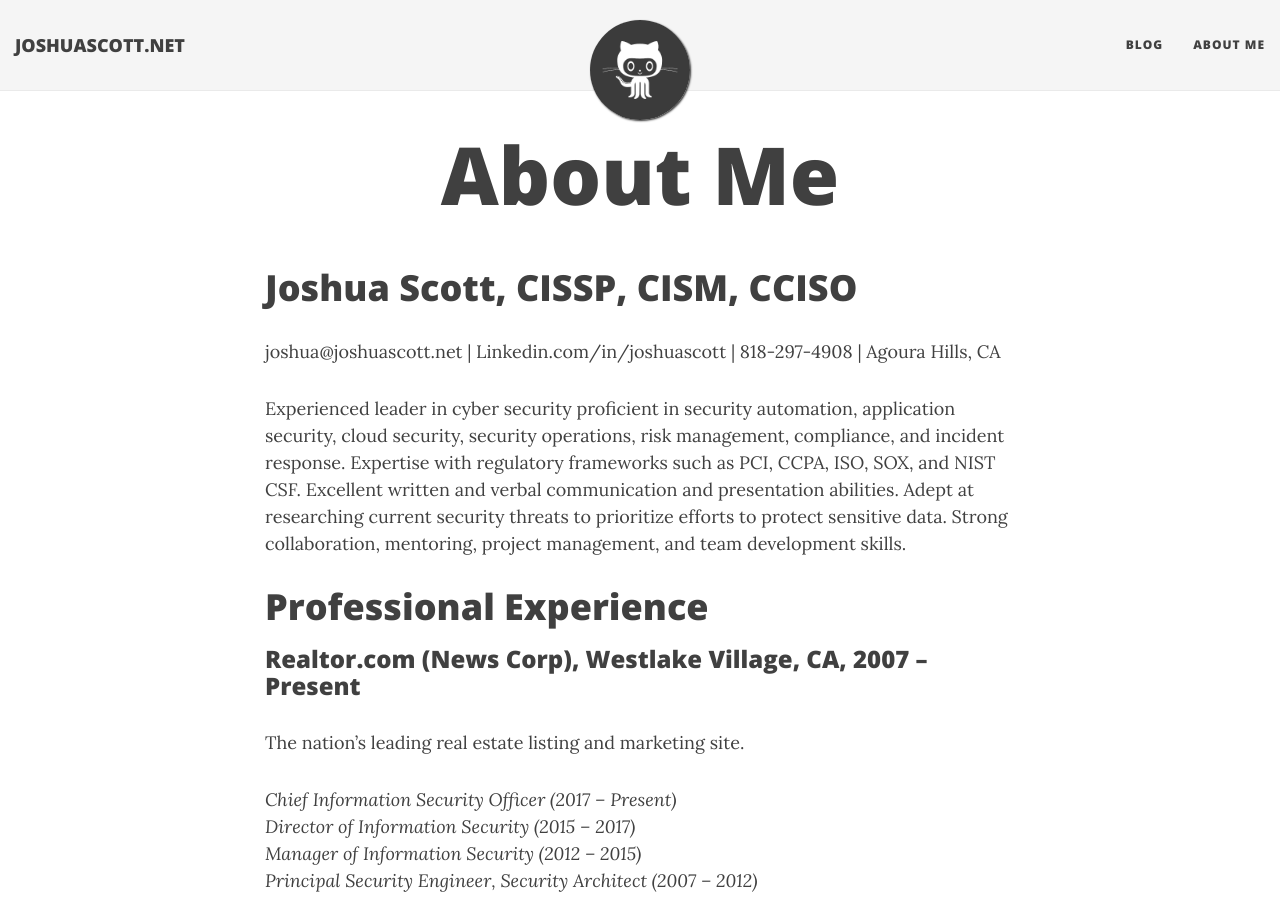
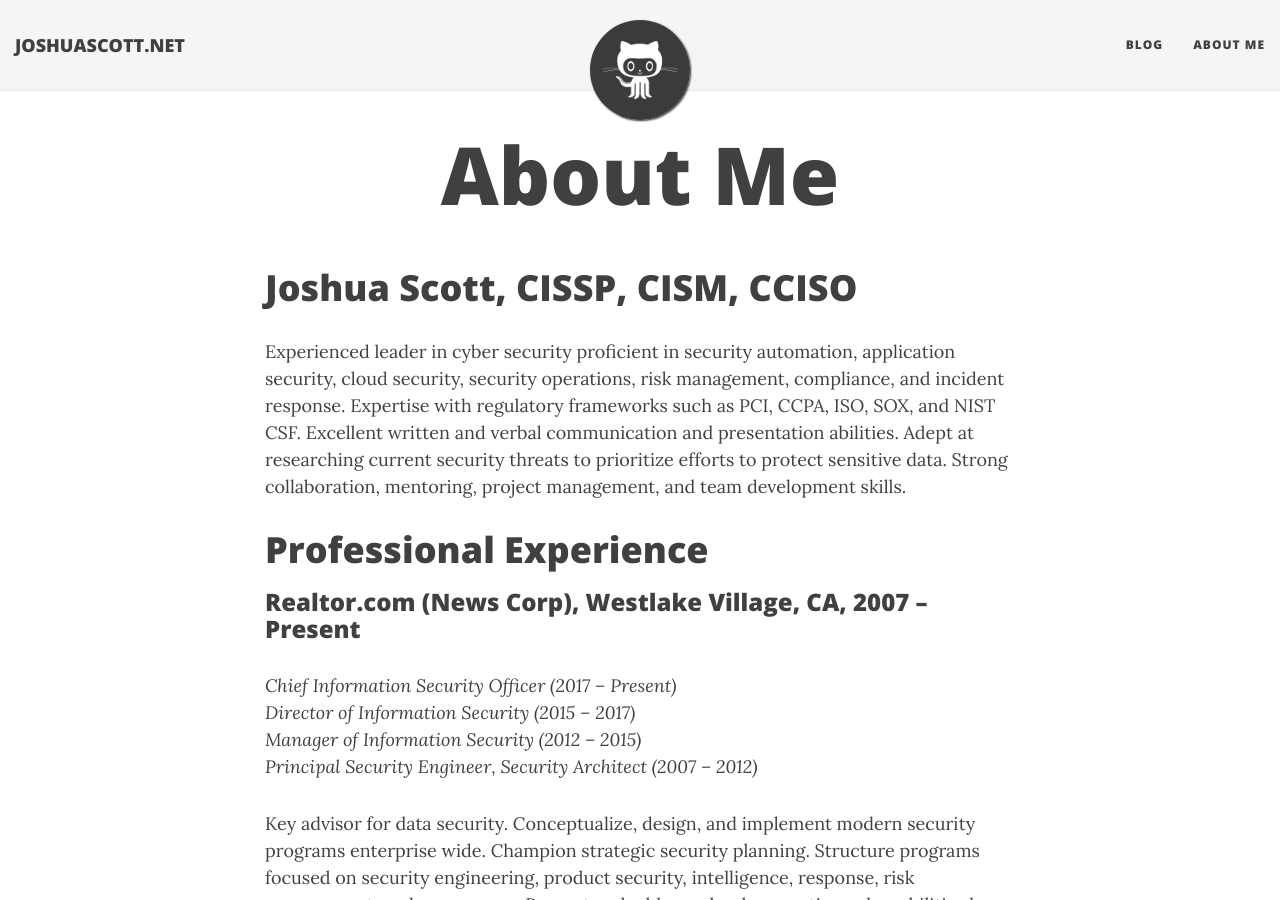
Before and after one commit to joshuascott94/joshuascott94.github.io, a Jekyll site: the page built from aboutme.md, in a window 1280 px wide and 900 px high. Built offline with Jekyll 4.4.1, drawn with Linux system fonts in a browser that asks for light colours; nearby versions of some CDN libraries; library files that are not in the unit come from our copies; a script that is not in the unit is left out.

Commit message:
Update aboutme.md

```diff
--- a/aboutme.md
+++ b/aboutme.md
@@ -3,14 +3,12 @@
 title: About Me
 ---
 # Joshua Scott, CISSP, CISM, CCISO
-joshua@joshuascott.net | Linkedin.com/in/joshuascott | 818-297-4908 | Agoura Hills, CA
 
 Experienced leader in cyber security proficient in security automation, application security, cloud security, security operations, risk management, compliance, and incident response. Expertise with regulatory frameworks such as PCI, CCPA, ISO, SOX, and NIST CSF. Excellent written and verbal communication and presentation abilities. Adept at researching current security threats to prioritize efforts to protect sensitive data. Strong collaboration, mentoring, project management, and team development skills.
 
 # Professional Experience
 
 ### Realtor.com (News Corp), Westlake Village, CA, 2007 – Present
-The nation’s leading real estate listing and marketing site.
 
 *Chief Information Security Officer (2017 – Present)*
 *Director of Information Security (2015 – 2017)*
```
